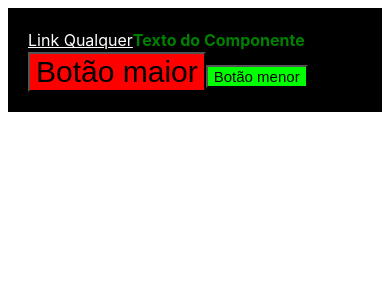
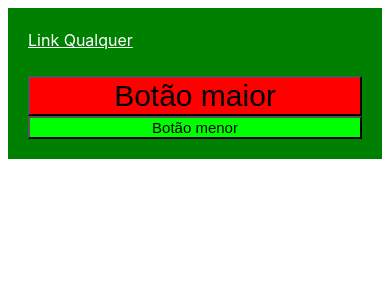
Before and after one commit to Vinicius-dcs/basic-react, a React (Vite) app: page / in a window 390 px wide. Shown: the top 300 px of the page. Built offline with nearby package versions, Linux system fonts and the light colour scheme.

Commit message:
M3 L9: Responsivity with Styled Components

```diff
--- a/src/components/Container.ts
+++ b/src/components/Container.ts
@@ -5,6 +5,11 @@ type ContainerProps = {
 }
 
 export const Container = styled.div<ContainerProps>`
+
+    max-width: 600px;
+    margin: auto;
+    display: flex;
+
     background-color: ${(props) => props.color};
     color: white;
     padding: 20px;
@@ -22,4 +27,9 @@ export const Container = styled.div<ContainerProps>`
         color: #00FF00;
     }
 
+    @media (max-width: 500px) {
+        background-color: green;
+        flex-direction: column;
+    }
+
 `;
```
